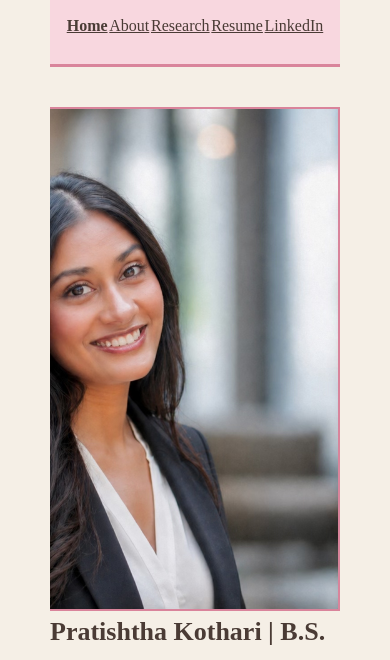
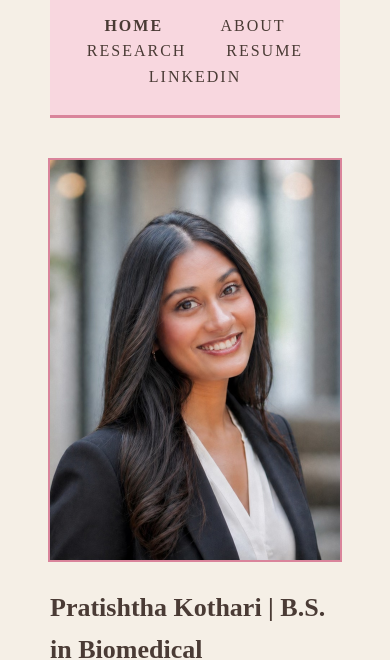
Before and after one commit to pratishthakothari/pratishthakothari.github.io, a plain HTML site: page index.html in a window 390 px wide. Shown: the part 187-847 px from the top of the page. Drawn offline with Linux system fonts and the light colour scheme.

Commit message:
adjusted text spacing

```diff
--- a/index.html
+++ b/index.html
@@ -22,16 +22,13 @@
             </nav>
         </header>
 
-        <div class="intro">
-
-            <img src="images/headshot.jpg" alt="Pratishtha Kothari" class="photo">
-
-            <h1>Pratishtha Kothari | B.S. in Biomedical Engineering</h1>
-
-            <p class="body">Hi, I'm Pratishtha Kothari, a first-year student at UNC Chapel Hill. I'm interested in majoring in Biomedical Engineering, with a focus on pharmacoengineering. During my undergraduate years, I hope to get involved in research that develops devices for reproductive health and discovers new ways to improve access to reproductive products. Outside of class, I enjoy the classical arts world, planning to minor in Dramaturgy. Through my training in Bharatanatyam, a classical Indian dance form, I perform in on-campus showcases and enjoy learning classical carnatic music. I volunteer for the Children's Miracle Network through Duke Children's Hospital as a member of Phi Delta Epsilon Pre-Medical Fraternity. After UNC, I plan to attend medical school and specialize in OB/GYN and Fetal Medicine.</p>
-
-        </div>
-
+       <div class="intro">
+    <div class="intro-text">
+        <h1>Pratishtha Kothari | B.S. in Biomedical Engineering</h1>
+        <p class="body">Hi, I'm Pratishtha Kothari, a first-year student at UNC Chapel Hill. I'm interested in majoring in Biomedical Engineering, with a focus on pharmacoengineering. During my undergraduate years, I hope to get involved in research that develops devices for reproductive health and discovers new ways to improve access to reproductive products. Outside of class, I enjoy the classical arts world, planning to minor in Dramaturgy. Through my training in Bharatanatyam, a classical Indian dance form, I perform in on-campus showcases and enjoy learning classical carnatic music. I volunteer for the Children's Miracle Network through Duke Children's Hospital as a member of Phi Delta Epsilon Pre-Medical Fraternity. After UNC, I plan to attend medical school and specialize in OB/GYN and Fetal Medicine.</p>
+    </div>
+    <img src="images/headshot.jpg" alt="Pratishtha Kothari" class="photo">
+</div>
         <div class="quote">
             <p>"The world cannot afford the loss of the talents of half its people."</p>
             <p class="name">- Rosalyn Sussman Yalow, Nobel Prize 1977, Medicine</p>
--- a/style.css
+++ b/style.css
@@ -32,6 +32,22 @@ nav ul {
 
 nav a {
     color: #4A3B35;
+    text-decoration: none;
+    text-transform: uppercase;
+    letter-spacing: 2px;
+    font-size: 16px;
+    padding: 8px 18px;
+    border-bottom: 3px solid transparent;
+    transition: background-color 0.2s, color 0.2s;
+}
+
+nav a:hover {
+    background-color: #EFB8C6;
+}
+
+nav a:active {
+    background-color: #D9849B;
+    color: white;
 }
 
 .active {
@@ -75,7 +91,14 @@ h2 {
 }
 
 .intro {
-    overflow: auto;
+    display: flex;
+    align-items: center;
+    gap: 60px;
+    margin: 30px 0 40px 0;
+}
+
+.intro-text {
+    flex: 1;
 }
 
 .intro h1 {
@@ -84,16 +107,11 @@ h2 {
 }
 
 .photo {
-    float: right;
-    width: 500px;
-    height: 500px;
-    margin-left: 20px;
-    background-color: #F8D7DF;
+    width: 460px;
+    height: 460px;
+    object-fit: cover;
     border: 2px solid #D9849B;
-    text-align: center;
-    line-height: 500px;
-    font-size: 40px;
-    object-fit: cover;
+    flex-shrink: 0;
 }
 
 .placeholder {
@@ -160,13 +178,29 @@ footer {
 }
 
 .big-quote p {
-    font-size: 26px;
+    font-size: 22px;
     font-weight: bold;
     margin-bottom: 5px;
+    text-align: center;
 }
 
 .big-quote .name {
-    font-size: 20px;
+    font-size: 18px;
     margin-top: 0;
     margin-bottom: 0;
 }
+@media (max-width: 800px) {
+    .intro {
+        flex-direction: column-reverse;
+        gap: 25px;
+    }
+
+    .photo {
+        width: 100%;
+        height: 400px;
+    }
+
+    nav ul {
+        flex-wrap: wrap;
+    }
+}
```
